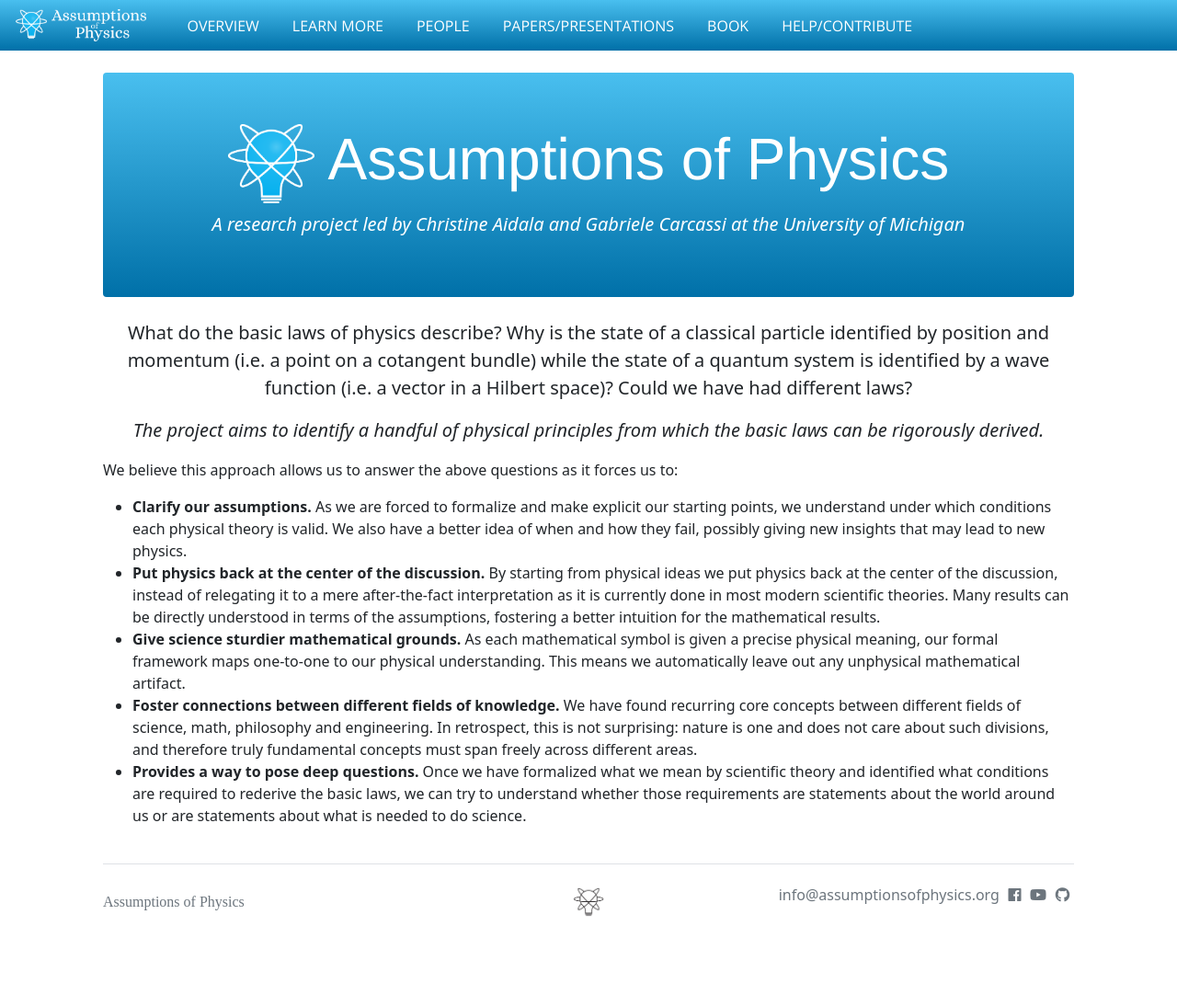
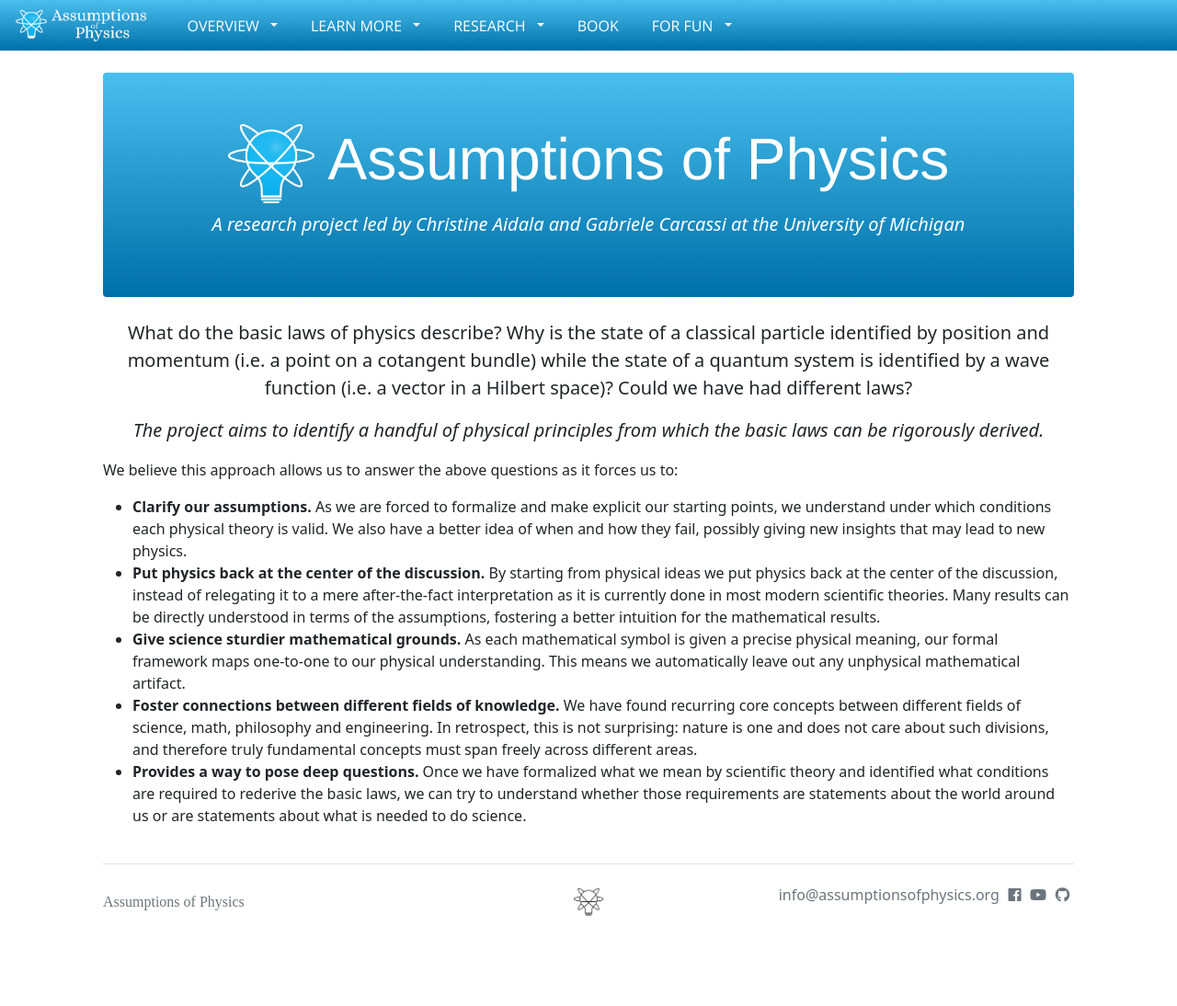
Before and after one commit to assumptionsofphysics/assumptionsofphysics.github.io, a Jekyll site: the page built from index.html, in a window 1280 px wide. Shown: the whole page at 92% size. Built offline with Jekyll 4.4.1, drawn with Linux system fonts in a browser that asks for light colours; nearby versions of some CDN libraries; some web fonts are replaced.

Commit message:
Updated navbar with dropdowns

```diff
--- a/_includes/navbar.html
+++ b/_includes/navbar.html
@@ -12,12 +12,42 @@
         <li class="nav-item"><a class="nav-link" href="/papers.html"><i class="fas fa-copy"></i>&nbsp; Papers/Presentations</a></li>
         <li class="nav-item"><a class="nav-link" href="/book"><i class="fas fa-book"></i>&nbsp; Book</a></li>
         <li class="nav-item"><a class="nav-link" href="/contribute.html"><i class="fas fa-hands-helping"></i>&nbsp; Help/Contribute</a></li>-->
-        <li class="nav-item"><a class="nav-link" href="/overview.html">Overview</a></li>
-        <li class="nav-item"><a class="nav-link" href="/learn.html">Learn more</a></li>
-        <li class="nav-item"><a class="nav-link" href="/people.html">People</a></li>
-        <li class="nav-item"><a class="nav-link" href="/papers.html">Papers/Presentations</a></li>
+        <li class="nav-item dropdown">
+          <a class="nav-link" style="display: inline-block" href="/overview.html">Overview</a>
+          <a class="nav-link dropdown-toggle" style="padding-left: 0; display: inline" href="#" id="navbarDropdown" role="button" data-bs-toggle="dropdown" aria-expanded="false"></a>
+          <ul class="dropdown-menu">
+            <li><a class="dropdown-item" href="/people.html">People</a></li>
+          </ul>
+        </li>
+        <li class="nav-item dropdown">
+          <a class="nav-link" style="display: inline-block" href="/learn.html">Learn more</a>
+          <a class="nav-link dropdown-toggle" style="padding-left: 0; display: inline" href="#" id="navbarDropdown" role="button" data-bs-toggle="dropdown" aria-expanded="false"></a>
+          <ul class="dropdown-menu">
+            <li><a class="dropdown-item" href="#">Videos</a></li>
+            <li><a class="dropdown-item" href="#">Blog posts</a></li>
+          </ul>
+        </li>
+        <li class="nav-item dropdown">
+          <a class="nav-link" style="display: inline-block" href="/research.html">Research</a>
+          <a class="nav-link dropdown-toggle" style="padding-left: 0; display: inline" href="#" id="navbarDropdown" role="button" data-bs-toggle="dropdown" aria-expanded="false"></a>
+          <ul class="dropdown-menu">
+            <li><a class="dropdown-item" href="#">Papers</a></li>
+            <li><a class="dropdown-item" href="#">Presentations</a></li>
+            <li><a class="dropdown-item" href="/problems/index.html">Problems</a></li>
+          </ul>
+        </li>
         <li class="nav-item"><a class="nav-link" href="/book">Book</a></li>
-        <li class="nav-item"><a class="nav-link" href="/contribute.html">Help/Contribute</a></li>
+        <li class="nav-item dropdown">
+          <a class="nav-link" style="display: inline-block" href="#">For fun</a>
+          <a class="nav-link dropdown-toggle" style="padding-left: 0; display: inline" href="#" id="navbarDropdown" role="button" data-bs-toggle="dropdown" aria-expanded="false"></a>
+          <ul class="dropdown-menu">
+            <li><a class="dropdown-item" href="#">Dialogs</a></li>
+            <li><a class="dropdown-item" href="#">Whimsical thought experiment</a></li>
+            <li><a class="dropdown-item" href="/wordtarget/index.html">Word targets</a></li>
+          </ul>
+        </li>
+<!--    <li class="nav-item"><a class="nav-link" href="/contribute.html">Help/Contribute</a></li>     -->
+
       </ul>
     </div>
   </div>
```
Also changed, not shown: papers.html (deleted, +0 -68 lines), research.html (added, +68 -0 lines).
